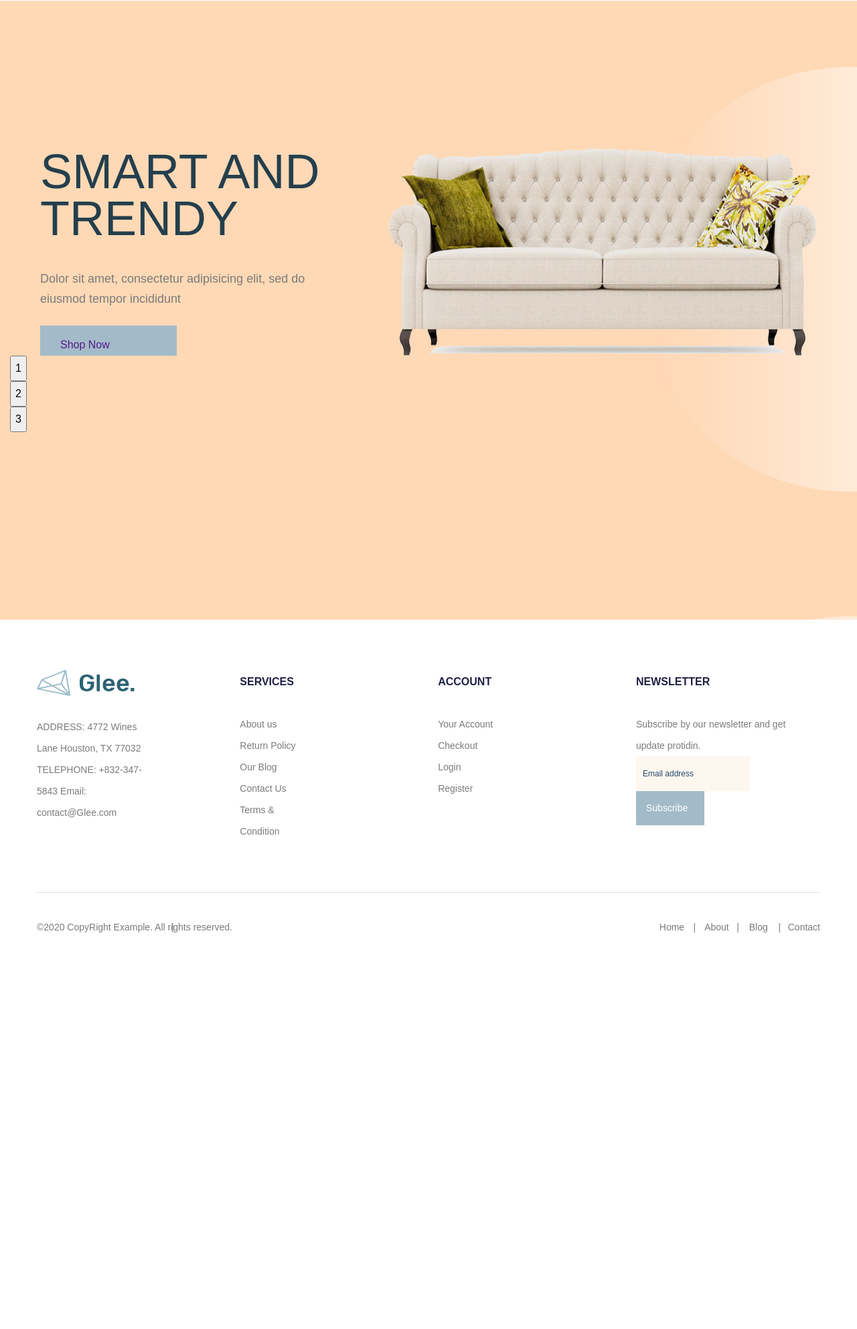
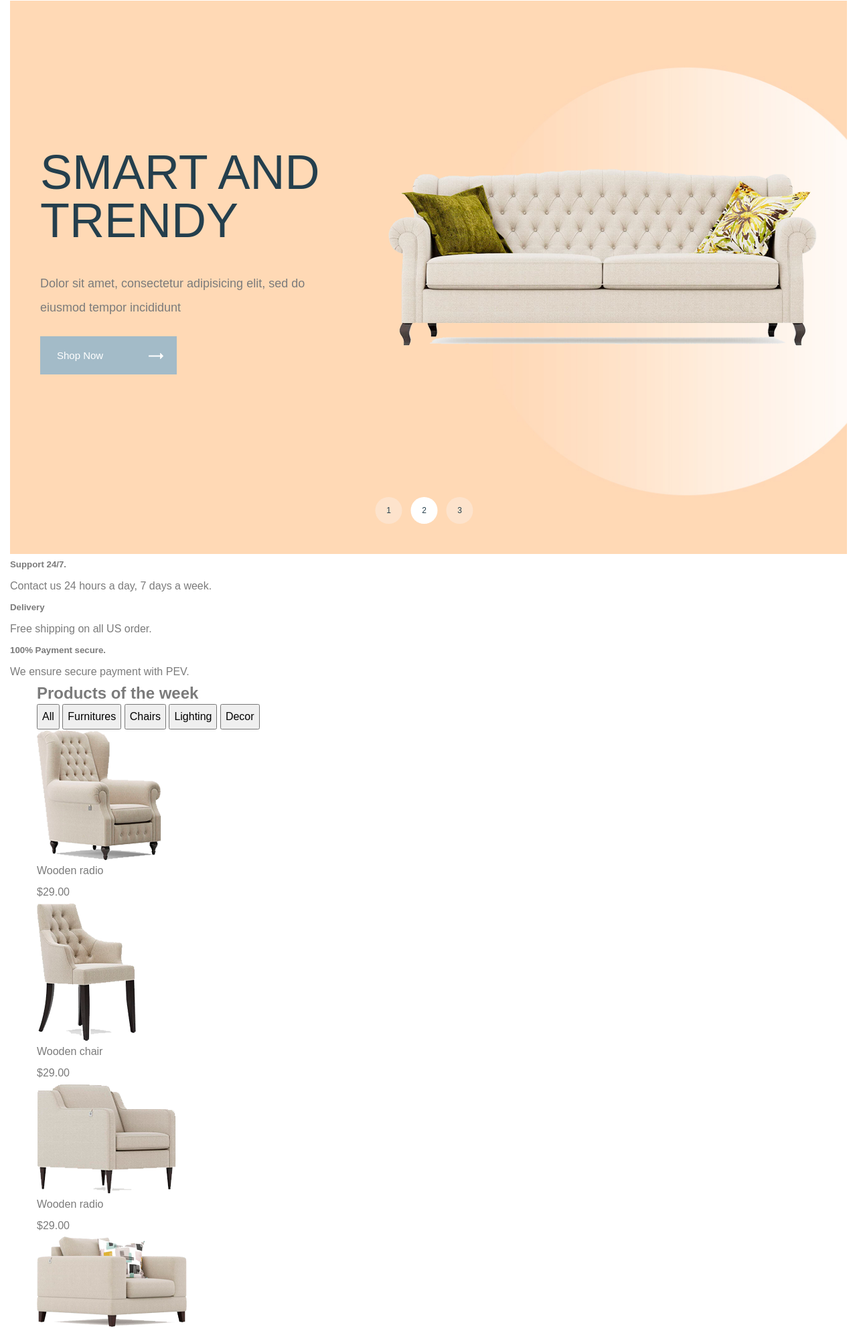
Before and after one commit to OleksaVoinar/Glee, a website: page app/index.html in a window 1280 px wide. Shown: the part 181-2165 px from the top of the page at 67% size. Before the commit the page ends 1616 px from the top, so only its background shows below. Drawn offline with nearby package versions, Linux system fonts and the light colour scheme; files that its build step writes are made by us from their sources.

Commit message:
slider and products

```diff
--- a/app/index.html
+++ b/app/index.html
@@ -60,7 +60,7 @@
     <section class="top-slider">
       <div class="container">
         <div class="top-slider__wrapper">
-          <div class="top-slider__items">
+          <div class="top-slider__items" style="background-image: url('./images/slider/bg_slider.jpg');">
             <div class="top-slider__item">
               <div class="top-slider__content">
                 <div class="top-slider__title">smart and
@@ -73,7 +73,7 @@
               <img class="top-slider__img" src="images/slider/slider-1.png" alt="slider foto">
             </div>
           </div>
-          <div class="top-slider__items">
+          <div class="top-slider__items" style="background-image: url('./images/slider/bg_slider.jpg');">
             <div class="top-slider__item">
               <div class="top-slider__content">
                 <div class="top-slider__title">smart and
@@ -86,7 +86,7 @@
               <img class="top-slider__img" src="images/slider/slider-1.png" alt="slider foto">
             </div>
           </div>
-          <div class="top-slider__items">
+          <div class="top-slider__items" style="background-image: url('./images/slider/bg_slider.jpg');">
             <div class="top-slider__item">
               <div class="top-slider__content">
                 <div class="top-slider__title">smart and
@@ -99,6 +99,84 @@
               <img class="top-slider__img" src="images/slider/slider-1.png" alt="slider foto">
             </div>
           </div>
+        </div>
+      </div>
+    </section>
+    <section class="categories-info">
+      <div class="container">
+        <div class="info">
+          <div class="info__items">
+            <div class="info__item">
+              <h5 class="info__item-title">Support 24/7.</h5>
+              <p class="info__item-text">Contact us 24 hours a day,
+                7 days a week.</p>
+            </div>
+            <div class="info__item">
+              <h5 class="info__item-title">Delivery</h5>
+              <p class="info__item-text">Free shipping on all US order.</p>
+            </div>
+            <div class="info__item">
+              <h5 class="info__item-title">100% Payment secure.</h5>
+              <p class="info__item-text">We ensure secure payment
+                with PEV.</p>
+            </div>
+          </div>
+        </div>
+      </div>
+      <div class="container-2">
+        <div class="categories-product">
+          <h2 class="title">Products of the week</h2>
+          <div class="product__filter">
+            <button class="product__btn" data-filter="">All</button>
+            <button class="product__btn" data-filter="">Furnitures</button>
+            <button class="product__btn" data-filter="">Chairs</button>
+            <button class="product__btn" data-filter="">Lighting</button>
+            <button class="product__btn" data-filter="">Decor</button>
+          </div>
+          <div class="product__content">
+            <div class="product__item">
+              <img class="product__img" src="images/product/product_1.png" alt="">
+              <div class="product__title">Wooden radio</div>
+              <p class="product__text">$29.00</p>
+            </div>
+            <div class="product__item">
+              <img class="product__img" src="images/product/product_2.png" alt="">
+              <div class="product__title">Wooden chair</div>
+              <p class="product__text">$29.00</p>
+            </div>
+            <div class="product__item">
+              <img class="product__img" src="images/product/product_3.png" alt="">
+              <div class="product__title">Wooden radio</div>
+              <p class="product__text">$29.00</p>
+            </div>
+            <div class="product__item">
+              <img class="product__img" src="images/product/product_4.png" alt="">
+              <div class="product__title">Wooden chair</div>
+              <p class="product__text">$29.00</p>
+            </div>
+            <div class="product__item">
+              <img class="product__img" src="images/product/product_5.png" alt="">
+              <div class="product__title">Wooden radio</div>
+              <p class="product__text">$29.00</p>
+            </div>
+            <div class="product__item">
+              <img class="product__img" src="images/product/product_6.png" alt="">
+              <div class="product__title">Wooden chair</div>
+              <p class="product__text">$29.00</p>
+            </div>
+            <div class="product__item">
+              <img class="product__img" src="images/product/product_7.png" alt="">
+              <div class="product__title">Wooden radio</div>
+              <p class="product__text">$29.00</p>
+            </div>
+            <div class="product__item">
+              <img class="product__img" src="images/product/product_8.png" alt="">
+              <div class="product__title">Wooden chair</div>
+              <p class="product__text">$29.00</p>
+            </div>
+          </div>
+          <ul>
+          </ul>
         </div>
       </div>
     </section>
--- a/app/scss/_fonts.scss
+++ b/app/scss/_fonts.scss
@@ -1,3 +1,13 @@
+@font-face {
+  font-family: 'DMSans-Regular', sans-serif;
+  font-weight: 500;
+  font-style: normal;
+  src: local('DMSans-Regular'),
+    url('../fonts/DMSans-Regular.woff2') format('woff2'),
+    url('../fonts/DMSans-Regular.woff') format('woff');
+  font-display: swap;
+}
+
 @font-face {
   font-family: 'DMSans-Medium', sans-serif;
   font-weight: 500;
--- a/app/scss/_vars.scss
+++ b/app/scss/_vars.scss
@@ -1,5 +1,11 @@
 $default:#7b7b7b;
 
+
+%dmsans-400{
+  font-family: 'DMSans-Regular',
+  sans-serif;
+  font-weight: 500;
+}
 
 %dmsans-500{
   font-family: 'DMSans-Medium',
--- a/app/scss/style.scss
+++ b/app/scss/style.scss
@@ -112,46 +112,87 @@
 }
 
 .top-slider {
-  background-image: url(../images/slider/bg_slider.jpg);
-  padding: 220px 0 280px;
+  &__items {
+    background-repeat: no-repeat;
+    background-position: center center;
+    background-size: cover;
+  }
 
   &__item {
     display: flex;
     justify-content: center;
+    align-items: center;
+    padding: 220px 0 280px;
   }
 
   &__content {
-    width: 420px;
     margin-right: 100px;
+    max-width: 420px;
   }
 
   &__text {
     font-size: 18px;
-    line-height: 30px;
-    @extend%rubik-400;
+    line-height: 2;
+    @extend %rubik-400;
     margin-bottom: 38px;
   }
 
   &__title {
     text-transform: uppercase;
     font-size: 72px;
-    line-height: 70px;
+    line-height: 1;
     margin-bottom: 40px;
+    @extend %rubik-500;
+    color: #243f4d;
+  }
+
+  &__btn {
+    position: relative;
+    padding: 20px 110px 20px 25px;
+    background-color: #a3bbc8;
+    color: #ffffff;
+    font-size: 15px;
+    line-height: 1;
+
+    &::after {
+      position: absolute;
+      content: "";
+      background-image: url('../images/slider/arows_btn.svg');
+      width: 22px;
+      height: 9px;
+      right: 20px;
+      top: 25px;
+    }
+
+    &:hover {
+      background-color: #5090b2;
+    }
+  }
+
+  .slick-dots {
+    display: flex;
+    position: absolute;
+    left: 50%;
+    bottom: 45px;
+    transform: translateX(-50%);
+  }
+
+  .slick-dots button {
+    margin-right: 13px;
+    width: 40px;
+    height: 40px;
+    background-color: #fde3cc;
+    border-radius: 50%;
+    border: none;
+    font-size: 12px;
     @extend%rubik-500;
     color: #243f4d;
   }
 
-  &__btn {
-    padding: 20px 100px 20px 30px;
-    background-color: #a3bbc8;
-  }
-
-  &__img {
-    width: 640px;
+  .slick-active button {
+    background-color: #ffffff;
   }
 }
-
-
 
 .footer {
   font-size: 14px;
@@ -222,10 +263,12 @@
       font-size: 14px;
       line-height: 21px;
       padding: 15px 25px 15px 15px;
+
+      &:hover {
+        background-color: #5090b2;
+      }
     }
-
   }
-
   .footer-bootom {
     padding: 35px 0px;
     display: flex;
```
Also changed, not shown: app/fonts/DMSans-Regular.woff (added), app/fonts/DMSans-Regular.woff2 (added), app/images/product/product_1.png (added), app/images/product/product_2.png (added), app/images/product/product_3.png (added), app/images/product/product_4.png (added), app/images/product/product_5.png (added), app/images/product/product_6.png (added), app/images/product/product_7.png (added), app/images/product/product_8.png (added), app/images/slider/arows_btn.svg (added).
